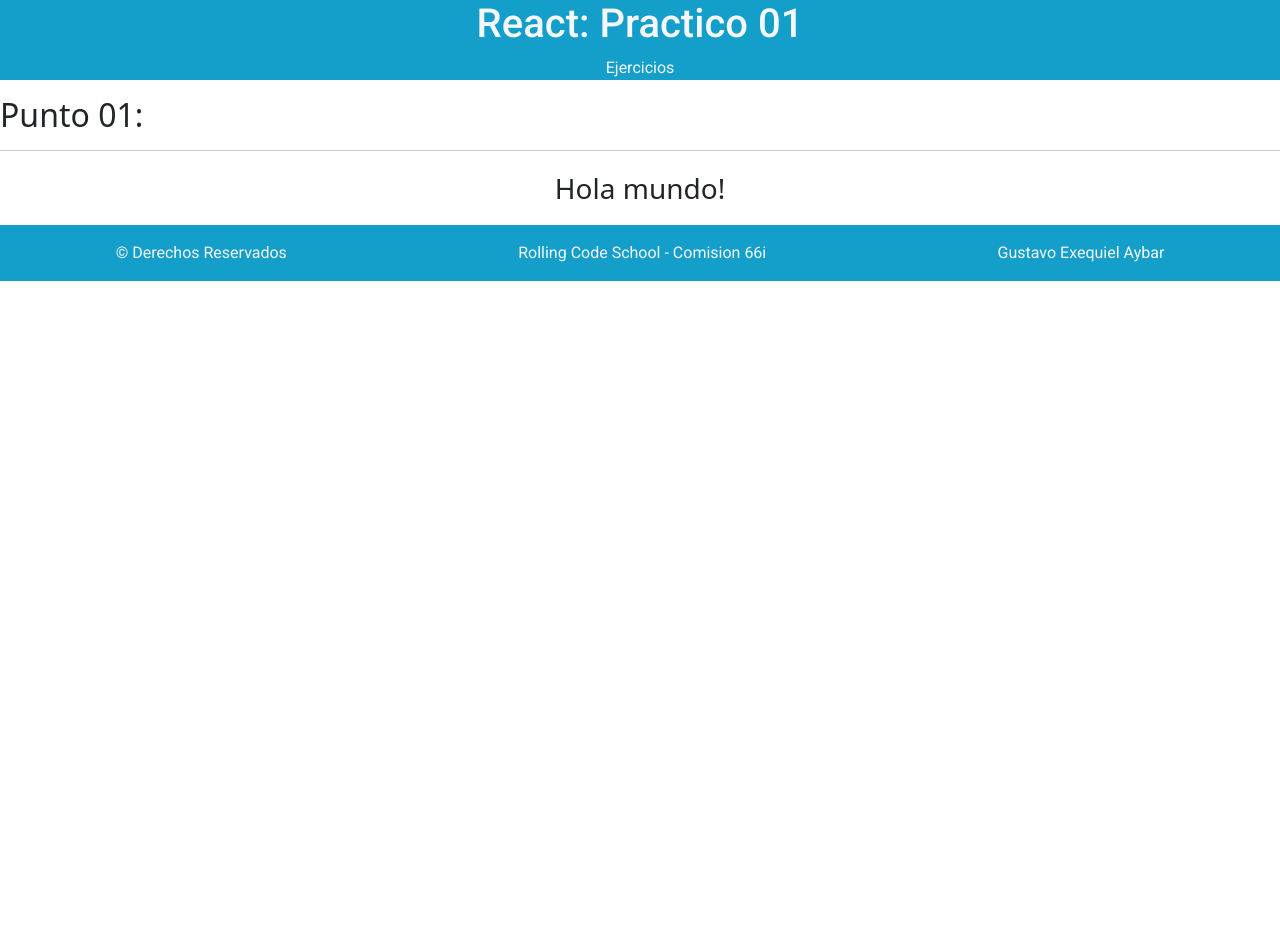
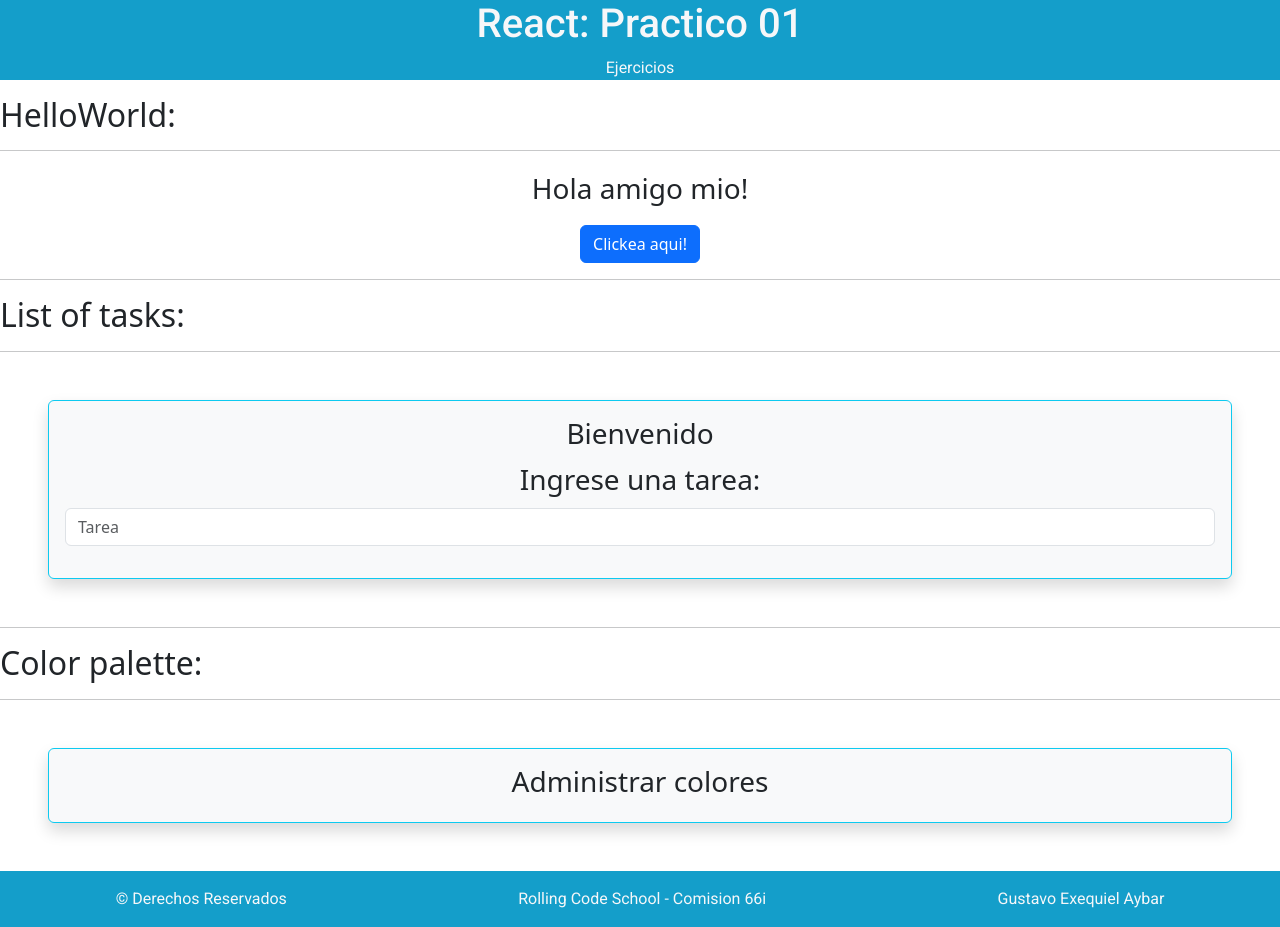
Before and after one commit to GustavoEAybar/Practico_01_ReactRCS, a React (Vite) app: page / in a window 1280 px wide. Before the commit the page ends 800 px from the top, so only its background shows below. Built offline with nearby package versions, Linux system fonts and the light colour scheme.

Commit message:
finish List of tasks

```diff
--- a/src/App.jsx
+++ b/src/App.jsx
@@ -1,15 +1,18 @@
 import './App.css';
 import 'bootstrap/dist/css/bootstrap.min.css';
 import Header from './components/layout/Header/Header';
-import Punto01 from './components/Punto01';
+import HelloWorld from './components/HelloWorld/HelloWorld';
 import Footer from './components/layout/Footer/Footer';
+import ListOfTasks from './components/ListOfTasks/ListOfTasks';
+import ColorPalete from './components/ColorPalete/ColorPalete';
 
 function App() {
-
   return (
     <div>
       <Header/>
-      <Punto01/>
+      <HelloWorld nuevoSaludo='amigo mio'/>
+      <ListOfTasks></ListOfTasks>
+      <ColorPalete></ColorPalete>
       <Footer/>
     </div>
   )
--- /dev/null
+++ b/src/components/ColorPalete/ColorPalete.jsx
@@ -0,0 +1,17 @@
+import FormColor from './FormColor';
+
+const ColorPalete = () => {
+  return (
+    <div className="mb-2">
+      <hr />
+      <h2>Color palette:</h2>
+      <hr />
+      <div className="shadow p-3 mb-5 bg-body-tertiary rounded border border-info m-5">
+        <h3 className="text-center fs-3">Administrar colores</h3>
+        <FormColor></FormColor>
+      </div>
+    </div>
+  );
+};
+
+export default ColorPalete;
--- /dev/null
+++ b/src/components/ColorPalete/FormColor.jsx
@@ -0,0 +1,9 @@
+const FormColor = () => {
+    return (
+        <div>
+
+        </div>
+    );
+};
+
+export default FormColor;
--- /dev/null
+++ b/src/components/HelloWorld/HelloWorld.jsx
@@ -0,0 +1,17 @@
+import { useState } from "react";
+
+const HelloWorld = ({ nuevoSaludo }) => {
+    const [modificacion, setModificacion] = useState("")
+    return (
+        <div className="mb-2">
+            <h2>HelloWorld:</h2>
+            <hr />
+            <p className="text-center fs-3">Hola {nuevoSaludo}{modificacion}!</p>
+            <div className="text-center">
+                <button className="btn btn-primary" onClick={()=>setModificacion(" (Desde setChange)")}>Clickea aqui!</button>
+            </div>
+        </div>
+    );
+};
+
+export default HelloWorld;
--- /dev/null
+++ b/src/components/ListOfTasks/FormTask.jsx
@@ -0,0 +1,48 @@
+import Form  from 'react-bootstrap/Form';
+import Button from 'react-bootstrap/Button';
+import List from './List';
+import { useEffect, useState } from 'react';
+
+const FormTask = () => {
+  let taskFromLocalStorage = JSON.parse(localStorage.getItem('tasksList'))||[];
+  const [task, setTask] = useState("");
+  const [tasks, setTasks] = useState(taskFromLocalStorage);
+
+  const handlesubmit = (e) => {
+    e.preventDefault();
+    setTasks([...tasks, task]);
+    setTask('');
+  };
+
+  useEffect(() => {
+    localStorage.setItem('tasksList', JSON.stringify(tasks));
+  },[tasks]);
+
+  const deleteTask= (taskName) => {
+    let filterArray = tasks.filter(task => task !== taskName);
+    setTasks(filterArray);
+  };
+
+  return (
+    <div>
+      <Form onSubmit={handlesubmit} className='text-center'>
+        <Form.Group className="mb-3 fs-3" controlId="formBasicEmail">
+          <Form.Label>Ingrese una tarea:</Form.Label>
+          <Form.Control type="text" placeholder="Tarea" onChange={(e)=>setTask(e.target.value)}
+          value={task}/>
+          {/* <Form.Text className="text-muted">
+            We'll never share your email with anyone else.
+          </Form.Text> */}
+        </Form.Group>
+        <Button className='d-none' variant="primary" type="submit">
+          Agregar
+        </Button>
+      </Form>
+      <section className='container'>
+        <List tasksArray={tasks} deleteTask={deleteTask}></List>
+      </section>
+    </div>
+  );
+};
+
+export default FormTask;
--- /dev/null
+++ b/src/components/ListOfTasks/List.jsx
@@ -0,0 +1,16 @@
+import { ListGroup } from 'react-bootstrap';
+import TaskItem from './TaskItem';
+
+const List = (props) => {
+    return (
+        <div>
+            <ListGroup>
+                {props.tasksArray.map((task, index) =>(
+                    <TaskItem key={index} pending={task} deleteTask={props.deleteTask}></TaskItem>
+                ))}
+            </ListGroup>
+        </div>
+    );
+};
+
+export default List;
--- /dev/null
+++ b/src/components/ListOfTasks/ListOfTasks.jsx
@@ -0,0 +1,18 @@
+import FormTask from "./FormTask";
+
+
+const ListOfTasks = () => {
+  return (
+    <div className="mb-2">
+      <hr />
+      <h2>List of tasks:</h2>
+      <hr />
+      <div className="shadow p-3 mb-5 bg-body-tertiary rounded border border-info m-5">
+        <h3 className="text-center fs-3">Bienvenido</h3>
+        <FormTask></FormTask>
+      </div>
+    </div>
+  );
+};
+
+export default ListOfTasks;
--- /dev/null
+++ b/src/components/ListOfTasks/TaskItem.jsx
@@ -0,0 +1,11 @@
+import { ListGroup } from "react-bootstrap";
+
+const TaskItem = ({ pending, deleteTask }) => {
+    return (
+        <ListGroup.Item className="d-flex justify-content-between align-items-center">
+            {pending} <button className="btn btn-danger rounded-circle"onClick={()=>deleteTask(pending)}>X</button>
+        </ListGroup.Item>
+    );
+};
+
+export default TaskItem;
--- a/src/components/Punto01.jsx
+++ /dev/null
@@ -1,11 +0,0 @@
-const Punto01 = () => {
-    return (
-        <div>
-            <h2>Punto 01:</h2>
-            <hr />
-            <p className="text-center fs-3">Hola mundo!</p>
-        </div>
-    );
-};
-
-export default Punto01;
```
Also changed, not shown: src/components/ColorPalete/Colors.jsx (added, +9 -0 lines), src/components/ColorPalete/Palete.jsx (added, +9 -0 lines).
